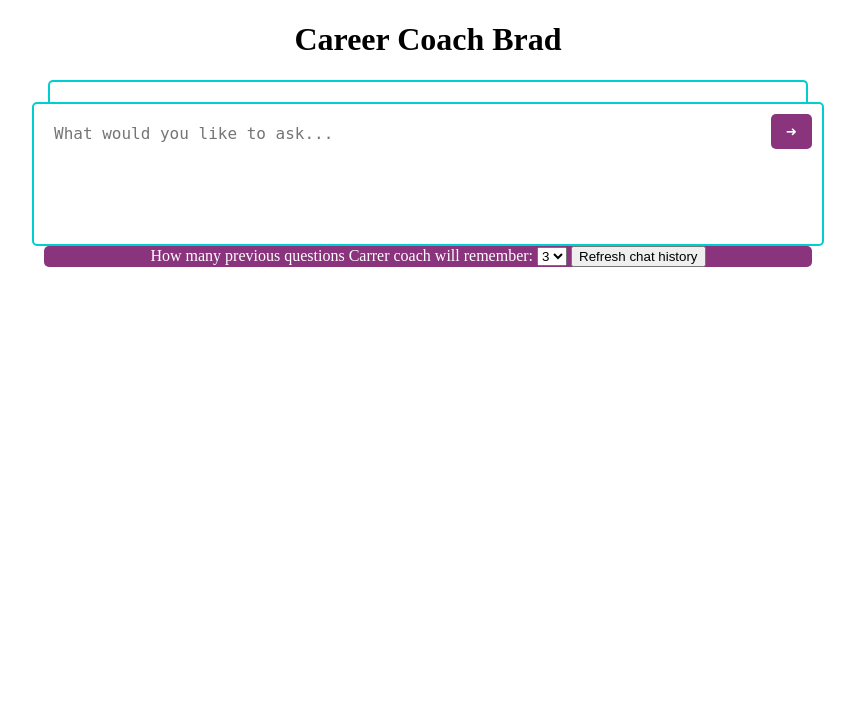
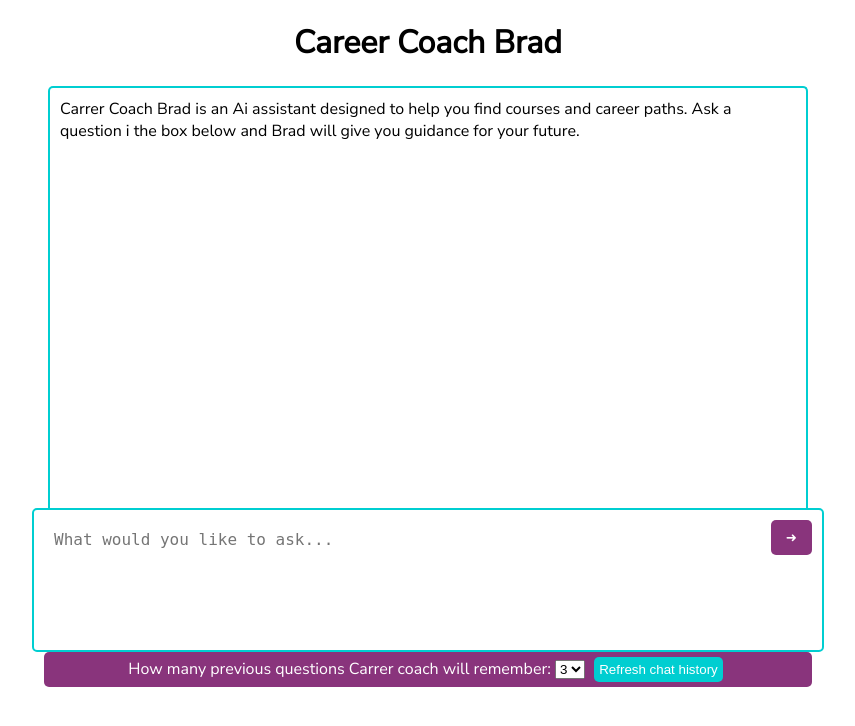
Before and after one commit to HaydnRoberts/AI-website-integration, a Flask app: page / in a window 1280 px wide. Shown: the top 726 px of the page, without its empty margins (212-1067 px from the left). Run offline with Flask 3, Linux system fonts and the light colour scheme.

Commit message:
Updated Brad
QoL update

```diff
--- a/ChatGPT website/AI_test.py
+++ b/ChatGPT website/AI_test.py
@@ -39,7 +39,9 @@ def run_python_code():
         chat_history.append(f"You: {user_input}")
         chat_history.append("\n")
 
+        # prints out the chat history to be sent to openAI for debugging purposes
         print(str(chat_history[-chat_memory:]))
+
         try:
             conversation_for_model = str(chat_history[-chat_memory:])
         except:
--- a/ChatGPT website/static/style.css
+++ b/ChatGPT website/static/style.css
@@ -9,9 +9,9 @@
     border-radius: 5px; /* Rounded corners for the container */
     padding: 10px; /* Add padding to the container */
     background-color: #ffffff;
+    font-family: 'Nunito Sans', sans-serif;
 }
 
-/* Style for the text area */
 #prompt {
     flex-grow: 1;
     height: 100px;
@@ -19,7 +19,9 @@
     border: none; /* Remove border from the textarea */
     resize: none;
     font-size: 16px;
+    outline: none; /* Remove outline when the textarea is in focus */
 }
+
 
 /* Style for the Send button */
 #runButton {
@@ -31,22 +33,35 @@
     cursor: pointer;
 }
 
+#refreshButton {
+    padding: 5px 5px;
+    background-color: darkturquoise;
+    color: #fff;
+    border: none;
+    border-radius: 5px;
+    cursor: pointer;
+    margin: 5px;
+}
+
 .chat-container {
     display: flex;
     align-items: flex-start;
     text-align: left;
     width: 57.5%;
+    min-height: 400px;
     margin: 0 auto;
     border: 2px solid darkturquoise;
     border-bottom: none;
     border-radius: 5px 5px 0 0; /* Rounded top corners */
     padding: 10px; /* Add padding to the container */
+    font-family: 'Nunito Sans', sans-serif;
 }
 
 body {
     text-align: center;
     margin: 0 auto;
     display: block;
+    font-family: 'Nunito Sans', sans-serif;
 }
 
 .text-bar {
--- a/ChatGPT website/templates/Index.html
+++ b/ChatGPT website/templates/Index.html
@@ -1,13 +1,16 @@
 <!DOCTYPE html>
 <html>
 <head>
-    <title>JCareer Coach Brad</title>
+    <title>Career Coach Brad</title>
     <link rel="stylesheet" type="text/css" href="{{ url_for('static', filename='style.css') }}">
+    <link rel="preconnect" href="https://fonts.googleapis.com">
+    <link rel="preconnect" href="https://fonts.gstatic.com" crossorigin>
+    <link href="https://fonts.googleapis.com/css2?family=Nunito+Sans:opsz@6..12&display=swap" rel="stylesheet">
 </head>
 <body>
     <h1>Career Coach Brad</h1>
 
-    <div id="chat_history" class="chat-container" type="text"></div>
+    <div id="chat_history" class="chat-container" type="text">Carrer Coach Brad is an Ai assistant designed to help you find courses and career paths. Ask a question i the box below and Brad will give you guidance for your future.</div>
 
     <div class="text-bar">
         <form id="RunPython">
@@ -32,6 +35,8 @@
         document.getElementById("RunPython").addEventListener("submit", function(event) {
             event.preventDefault();
             runCode();
+            document.getElementById("runButton").disabled = true;
+            document.getElementById("runButton").innerText = "···";
         });
 
 
@@ -39,6 +44,7 @@
             // Get the user's input from the "prompt" input field
             const userPrompt = document.getElementById("prompt").value;
             const selectBox = document.getElementById("options");
+            document.getElementById("prompt").value = "";
 
             // Get the selected chat memory value
             const chatMemory = selectBox.value;
@@ -57,16 +63,22 @@
                 .then(chat_history => chat_history.json())
                 .then(data => {
                     document.getElementById("chat_history").innerText = data.chat_history;
+                    document.getElementById("runButton").innerText = "➜";
+                    document.getElementById("runButton").disabled = false;
                 })
                 .catch(error => {
                     console.error("Error:", error);
+                    document.getElementById("runButton").innerText = "➜";
+                    document.getElementById("runButton").disabled = false;
                 });
+
         };
 
         document.getElementById("refreshButton").addEventListener("click", function() {
             // Get the selected chat memory value
             const selectBox = document.getElementById("options");
             const chatMemory = selectBox.value;
+            document.getElementById("chat_history").innerText = "";
 
             // Send a separate request to refresh chat history using a different endpoint
             fetch("/refresh_chat_history", {
```
